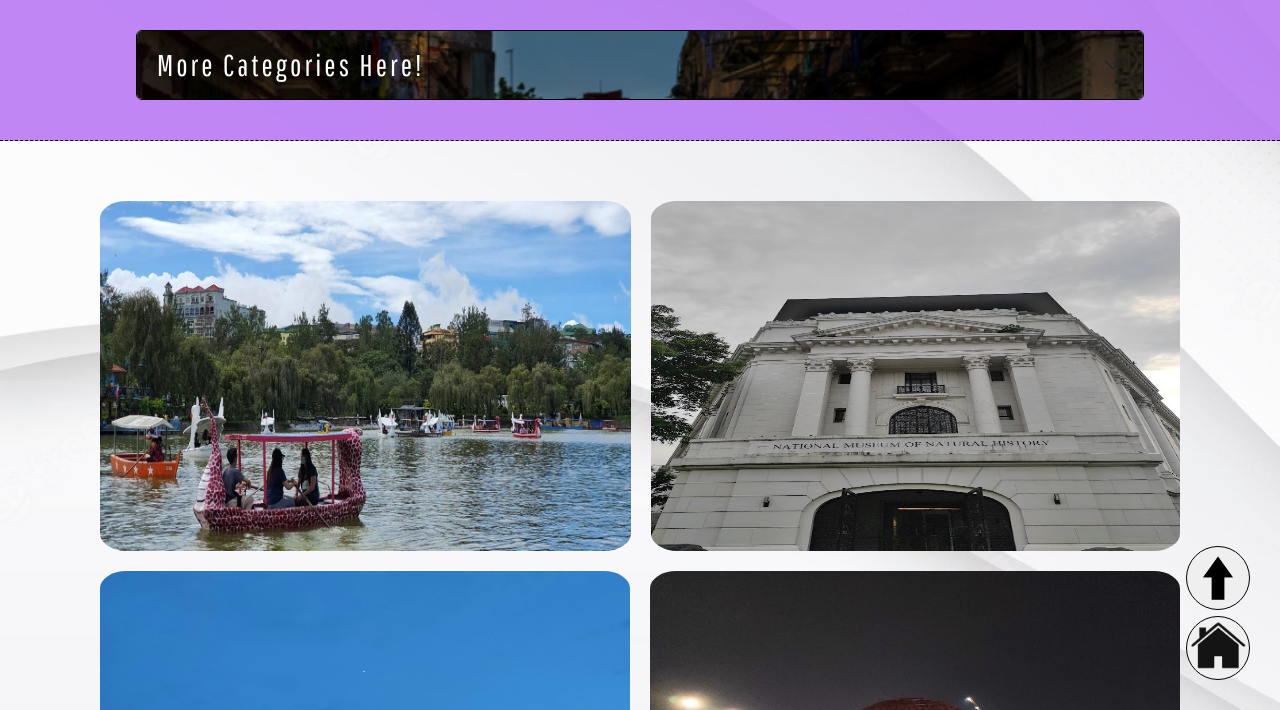
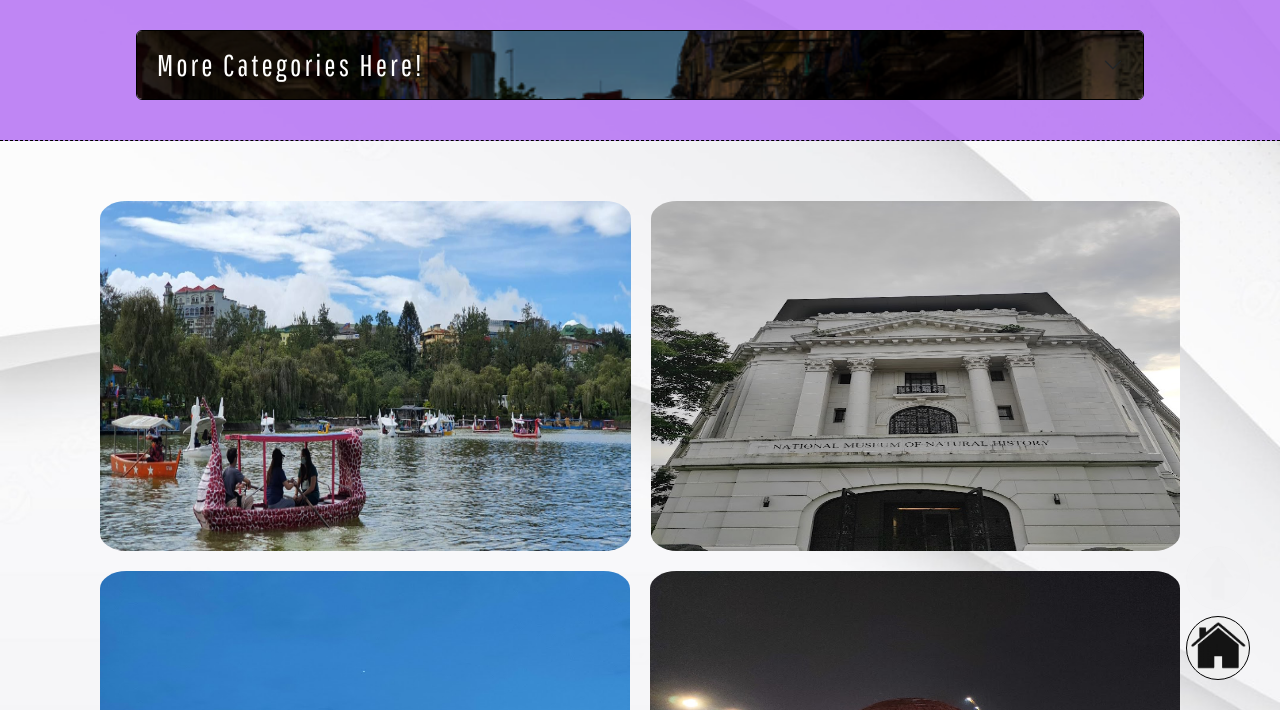
Before and after one commit to ClicksSite/ClicksSite.github.io, a plain HTML site: page Travel_ContPage.html in a window 1280 px wide. Shown: the part 90-800 px from the top of the page. Drawn offline with nearby package versions, Linux system fonts and the light colour scheme.

Commit message:
buttons and borders 2

```diff
--- a/Travel_ContPage.css
+++ b/Travel_ContPage.css
@@ -52,7 +52,7 @@
   }
 @keyframes fadeOut {
     0% { opacity: 1;}
-    100% { opacity: 0; visibility: hidden; }
+    1% { opacity: 0; }
 }
 #homeBtn{
     background-color: rgb(240, 240, 240);
--- a/Travel_ContPage.html
+++ b/Travel_ContPage.html
@@ -33,7 +33,7 @@
             mybutton.style.display = "block";
             mybutton.style.animation = "fadeIn 1s";
         } else {
-            mybutton.style.animation = "fadeOut 1s";
+            mybutton.style.animation = "fadeOut 100s";
         }
     }
 
```
Also changed, not shown: Travel2_ContPage.html (+1 -1 lines).
